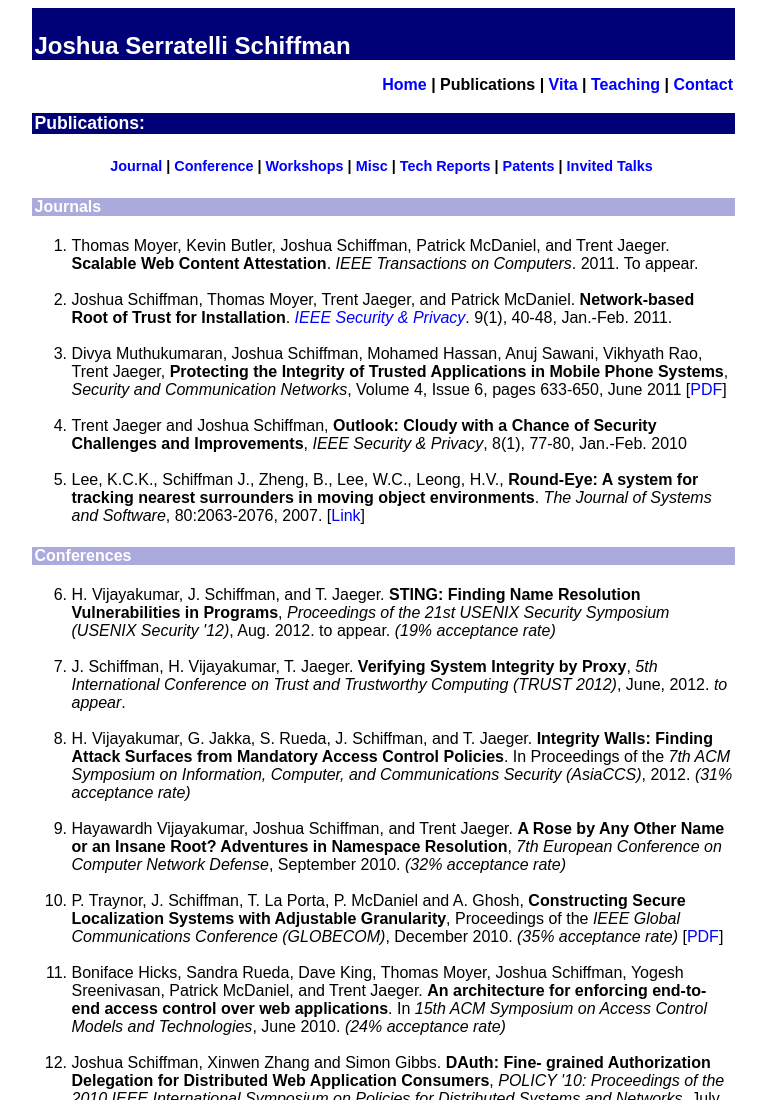
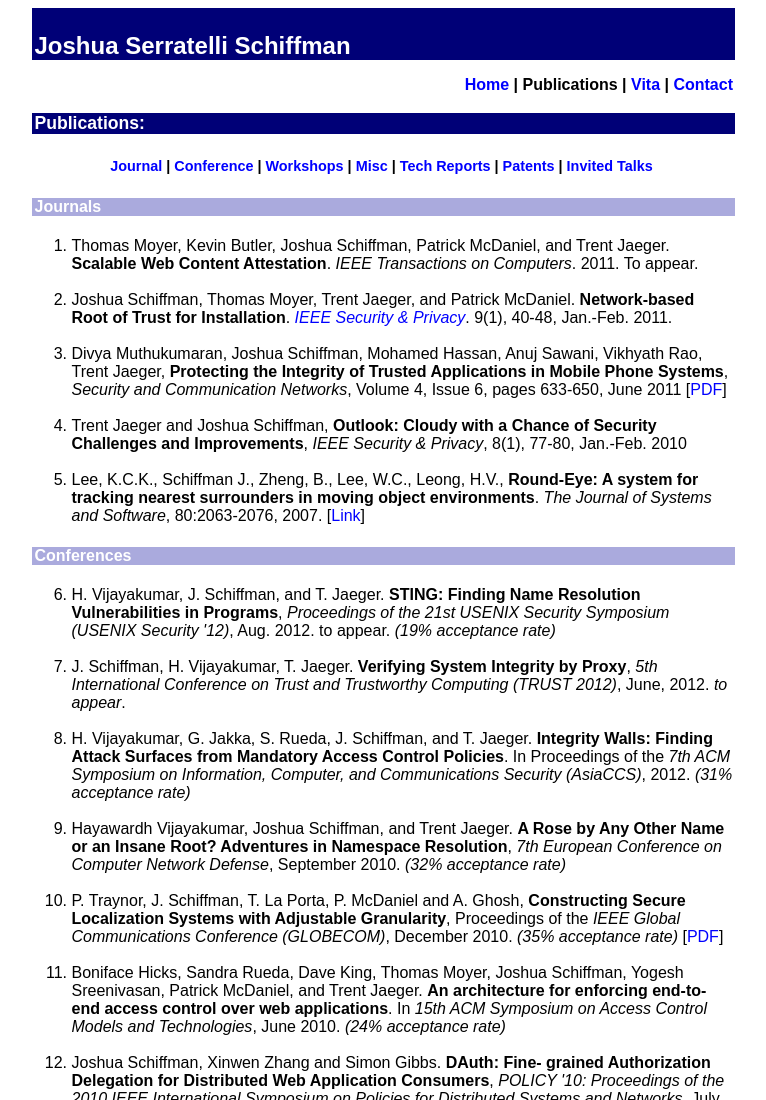
Before and after one commit to sycrim/joshschiffman.org, a plain HTML site: page pubs.html in a window 1280 px wide. Shown: the top 1100 px of the page, without its empty margins (257-1023 px from the left). Drawn offline with Linux system fonts and the light colour scheme.

Commit message:
Update pubs.html

```diff
--- a/pubs.html
+++ b/pubs.html
@@ -12,7 +12,6 @@
 		<h3><a href="http://www.joshschiffman.org">Home</a> |
 		Publications |
 		<a href="vita.pdf">Vita</a> |
-		<a href="teaching/cse597/">Teaching</a> |
 		<a href="contact.html">Contact</a>
 		</h3>
 	</div>
```
